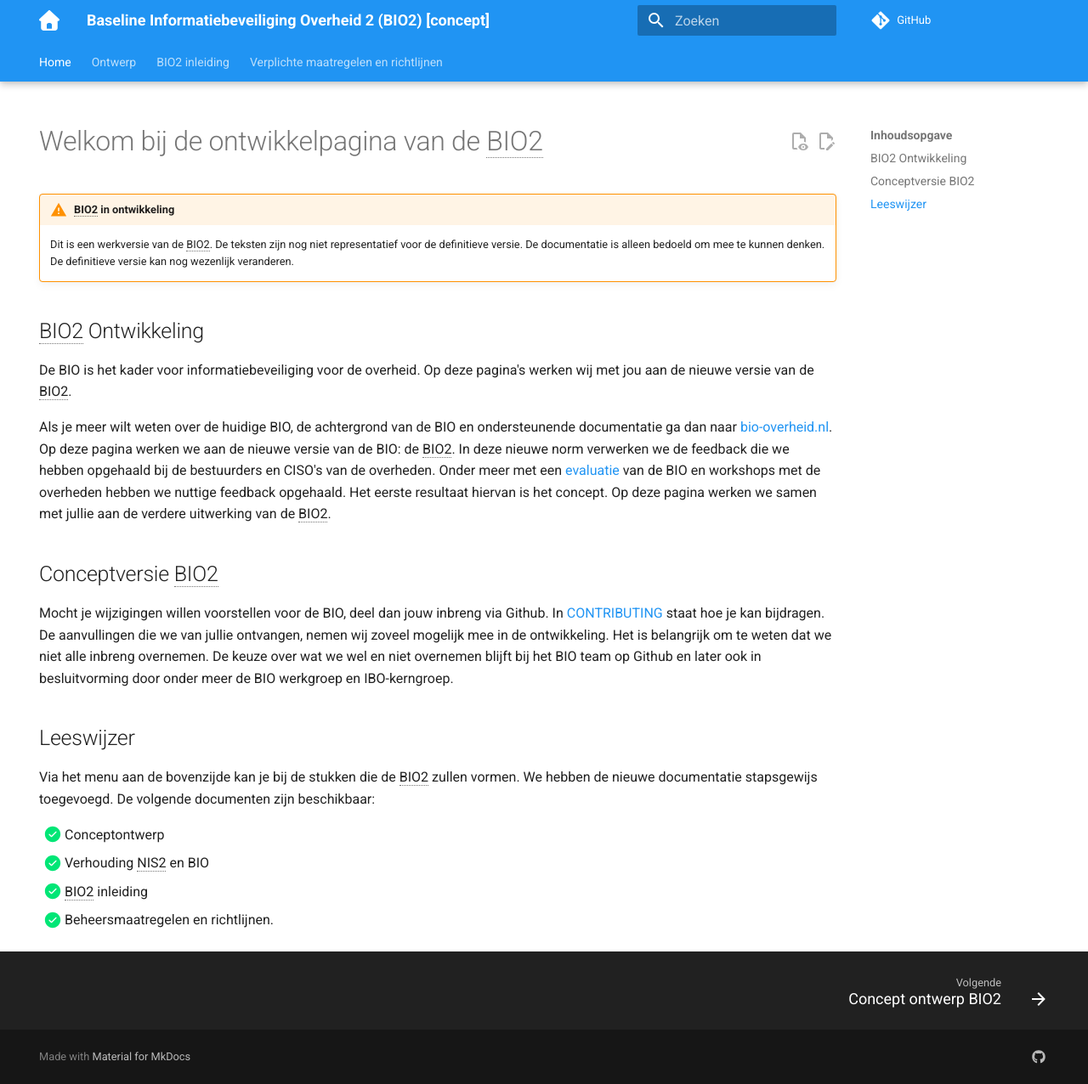
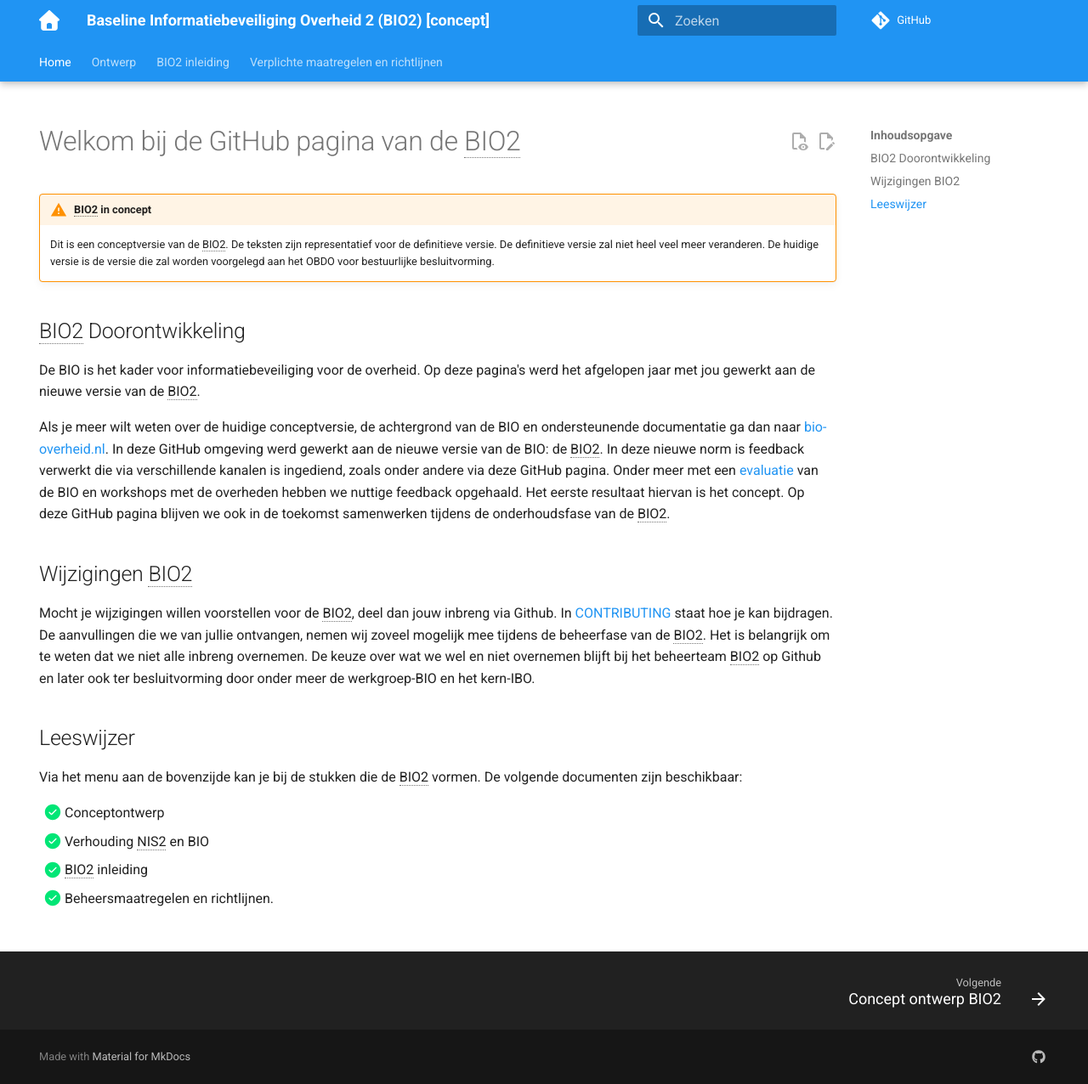
Before and after one commit to MinBZK/Baseline-Informatiebeveiliging-Overheid, an MkDocs documentation site: the page built from docs/index.md, in a window 1280 px wide and 1276 px high. Shown: the whole window at 85% size. Built offline with MkDocs 1.6.1 and Material for MkDocs 9.7.7, drawn with Linux system fonts in a browser that asks for light colours; comment, search, counter and statistics services are not loaded.

Commit message:
Update index.md aan conceptversie BIO2 en beheerfase BIO2
De tekst is herschreven om aan te geven dat de BIO2 nu in conceptversie gereed is en dat GitHub het platform zal blijven om tijdens de beheerfase opmerkingen en aanvullingen te ontvangen.

```diff
--- a/docs/index.md
+++ b/docs/index.md
@@ -5,23 +5,23 @@ hide:
   - navigation
 ---
 
-#  Welkom bij de ontwikkelpagina van de BIO2
+#  Welkom bij de GitHub pagina van de BIO2
 
-!!! warning "BIO2 in ontwikkeling"
-    Dit is een werkversie van de BIO2. De teksten zijn nog niet representatief voor de definitieve versie. De documentatie is alleen bedoeld om mee te kunnen denken. De definitieve versie kan nog wezenlijk veranderen.
+!!! warning "BIO2 in concept"
+    Dit is een conceptversie van de BIO2. De teksten zijn representatief voor de definitieve versie. De definitieve versie zal niet heel veel meer veranderen. De huidige versie is de versie die zal worden voorgelegd aan het OBDO voor bestuurlijke besluitvorming.
 
-## BIO2 Ontwikkeling
-De BIO is het kader voor informatiebeveiliging voor de overheid. Op deze pagina's werken wij met jou aan de nieuwe versie van de BIO2.
+## BIO2 Doorontwikkeling
+De BIO is het kader voor informatiebeveiliging voor de overheid. Op deze pagina's werd het afgelopen jaar met jou gewerkt aan de nieuwe versie van de BIO2.
 
-Als je meer wilt weten over de huidige BIO, de achtergrond van de BIO en ondersteunende documentatie ga dan naar [bio-overheid.nl](https://bio-overheid.nl/over-de-bio).
-Op deze pagina werken we aan de nieuwe versie van de BIO: de BIO2. In deze nieuwe norm verwerken we de feedback die we hebben opgehaald bij de bestuurders en CISO's van de overheden. Onder meer met een [evaluatie](https://www.rijksoverheid.nl/documenten/rapporten/2022/11/17/evaluatie-baseline-informatieveiligheid-overheid) van de BIO en workshops met de overheden hebben we nuttige feedback opgehaald. Het eerste resultaat hiervan is het concept. Op deze pagina werken we samen met jullie aan de verdere uitwerking van de BIO2.
+Als je meer wilt weten over de huidige conceptversie, de achtergrond van de BIO en ondersteunende documentatie ga dan naar [bio-overheid.nl](https://bio-overheid.nl/over-de-bio).
+In deze GitHub omgeving werd gewerkt aan de nieuwe versie van de BIO: de BIO2. In deze nieuwe norm is feedback verwerkt die via verschillende kanalen is ingediend, zoals onder andere via deze GitHub pagina. Onder meer met een [evaluatie](https://www.rijksoverheid.nl/documenten/rapporten/2022/11/17/evaluatie-baseline-informatieveiligheid-overheid) van de BIO en workshops met de overheden hebben we nuttige feedback opgehaald. Het eerste resultaat hiervan is het concept. Op deze GitHub pagina blijven we ook in de toekomst samenwerken tijdens de onderhoudsfase van de BIO2.
 
-## Conceptversie BIO2
-Mocht je wijzigingen willen voorstellen voor de BIO, deel dan jouw inbreng via Github. In [CONTRIBUTING](https://github.com/MinBZK/Baseline-Informatiebeveiliging-Overheid/blob/main/CONTRIBUTING.md) staat hoe je kan bijdragen.
-De aanvullingen die we van jullie ontvangen, nemen wij zoveel mogelijk mee in de ontwikkeling. Het is belangrijk om te weten dat we niet alle inbreng overnemen. De keuze over wat we wel en niet overnemen blijft bij het BIO team op Github en later ook in besluitvorming door onder meer de BIO werkgroep en IBO-kerngroep.
+## Wijzigingen BIO2
+Mocht je wijzigingen willen voorstellen voor de BIO2, deel dan jouw inbreng via Github. In [CONTRIBUTING](https://github.com/MinBZK/Baseline-Informatiebeveiliging-Overheid/blob/main/CONTRIBUTING.md) staat hoe je kan bijdragen.
+De aanvullingen die we van jullie ontvangen, nemen wij zoveel mogelijk mee tijdens de beheerfase van de BIO2. Het is belangrijk om te weten dat we niet alle inbreng overnemen. De keuze over wat we wel en niet overnemen blijft bij het beheerteam BIO2 op Github en later ook ter besluitvorming door onder meer de werkgroep-BIO en het kern-IBO.
 
 ## Leeswijzer
-Via het menu aan de bovenzijde kan je bij de stukken die de BIO2 zullen vormen. We hebben de nieuwe documentatie stapsgewijs toegevoegd.
+Via het menu aan de bovenzijde kan je bij de stukken die de BIO2 vormen.
 De volgende documenten zijn beschikbaar:
 
 - [X] Conceptontwerp
```
